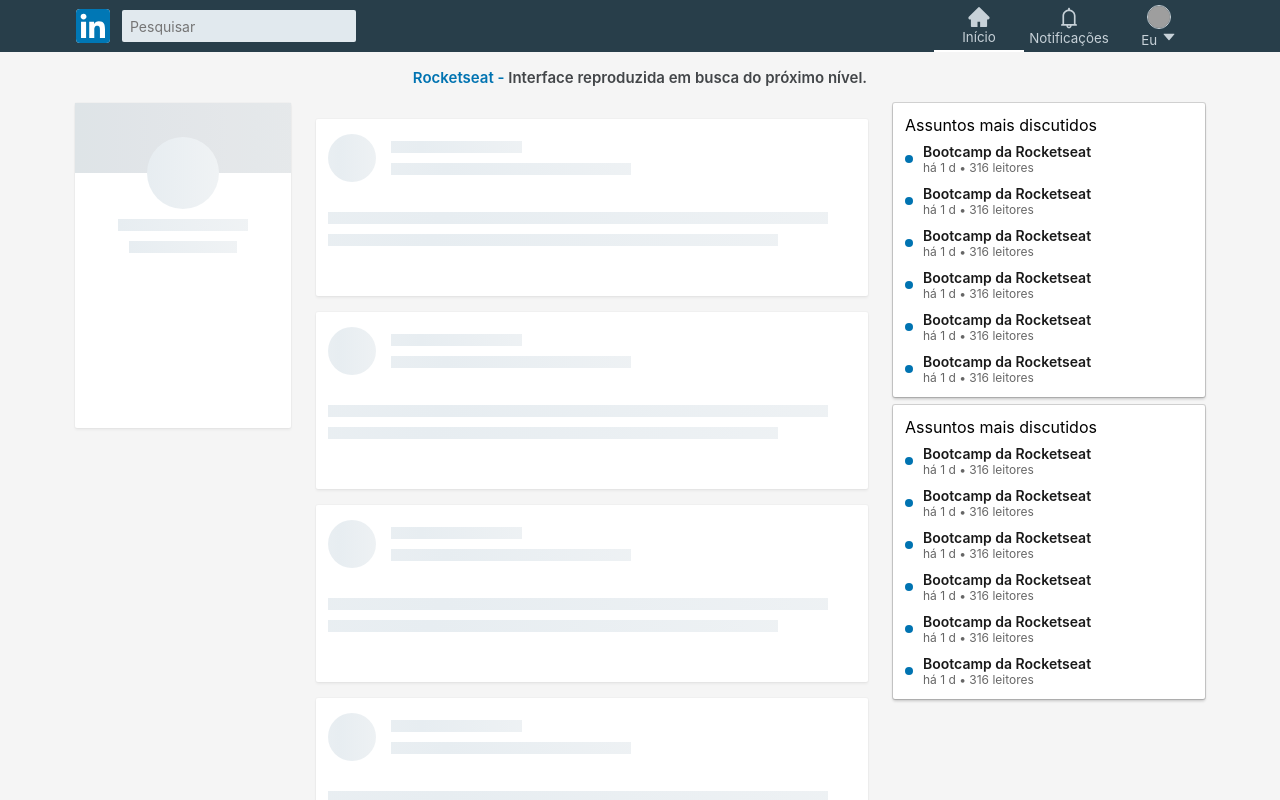
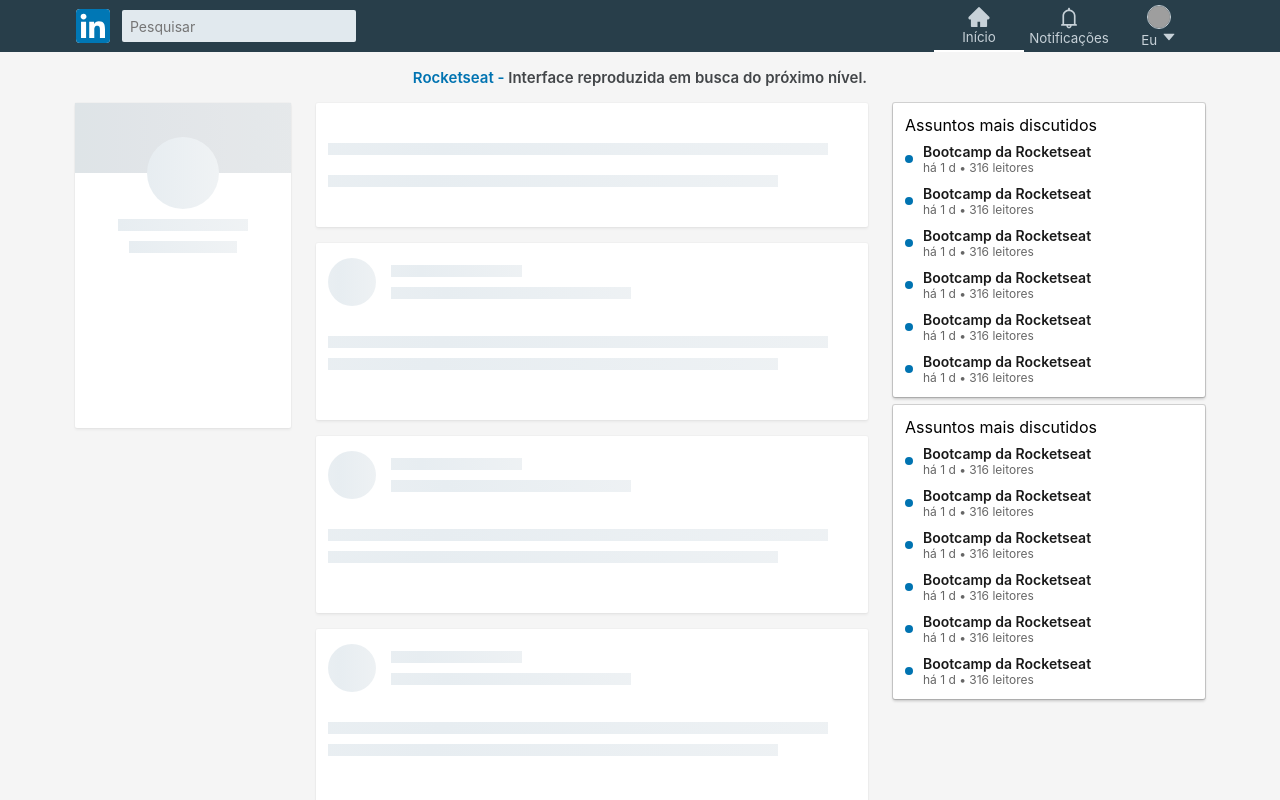
Before and after one commit to rocketseat-content/youtube-clone-linkedin, a React (Create React App) app: page / in a window 1280 px wide. Shown: the top 800 px of the page. Built offline with nearby package versions, Linux system fonts and the light colour scheme; grey boxes are pictures that could not be loaded.

Commit message:
Feed share loading

```diff
--- a/src/components/MiddleColumn/index.tsx
+++ b/src/components/MiddleColumn/index.tsx
@@ -1,5 +1,6 @@
 import React from 'react';
 
+import LoadingFeedShare from '../Shimmer/LoadingFeedShare';
 import LoadingFeedPost from '../Shimmer/LoadingFeedPost';
 import FeedShare from './FeedShare';
 import FeedPost from './FeedPost';
@@ -11,7 +12,7 @@ const MiddleColumn: React.FC<LoadingProps> = ({ isLoading }) => {
     <Container className="middle-column">
       {isLoading ? (
         <>
-          {/* <LoadingFeedShare /> */}
+          <LoadingFeedShare />
           <LoadingFeedPost />
           <LoadingFeedPost />
           <LoadingFeedPost />
--- /dev/null
+++ b/src/components/Shimmer/LoadingFeedShare/index.tsx
@@ -0,0 +1,19 @@
+import React from 'react';
+
+import Panel from '../../Panel';
+import Skeleton from '../../Skeleton';
+
+import { Container } from './styles';
+
+const LoadingFeedShare: React.FC = () => {
+  return (
+    <Container>
+      <Panel className="no-shadow">
+        <Skeleton className="row-skeleton" />
+        <Skeleton className="row-skeleton" />
+      </Panel>
+    </Container>
+  );
+};
+
+export default LoadingFeedShare;
--- /dev/null
+++ b/src/components/Shimmer/LoadingFeedShare/styles.ts
@@ -0,0 +1,22 @@
+import styled from 'styled-components';
+
+export const Container = styled.div`
+  > div {
+    padding: 40px 40px 40px 12px;
+
+    display: flex;
+    flex-direction: column;
+
+    .row-skeleton {
+      height: 12px;
+
+      &:nth-child(1) {
+        width: 100%;
+      }
+      &:nth-child(2) {
+        width: 90%;
+        margin-top: 20px;
+      }
+    }
+  }
+`;
```
